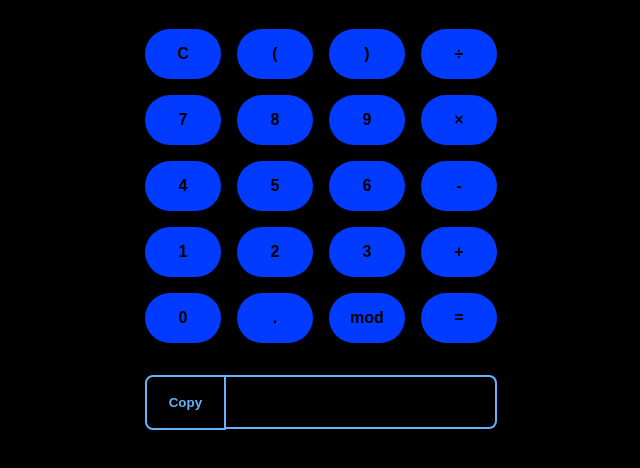
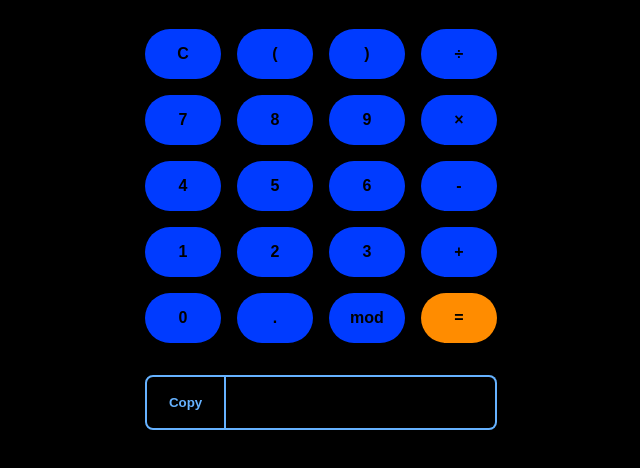
Before and after one commit to eduardomatos7/calc.js, a plain HTML site: page index.html in a window 1280 px wide. Shown: the part 126-594 px from the top of the page, without its empty margins (319-959 px from the left). Drawn offline with Linux system fonts and the light colour scheme.

Commit message:
adjustments colores buttons

```diff
--- a/style.css
+++ b/style.css
@@ -14,6 +14,7 @@
     --font-color: #66b2ff;
     --primary-color: #003bff;
     --error-color: #ff0043;
+    --equal-color: darkorange;
   }
 
 
@@ -61,9 +62,9 @@
     border-radius: .5rem;
     color: var(--font-color);
     display: block;
-    font-size: 1rem;
+    font-size: 1.5rem;
     margin: 0 auto;
-    padding: 1rem;
+    padding: 0.7rem;
     text-align: end;
     width: 100%;
   }
@@ -82,9 +83,14 @@
     padding: 1rem;
   }
 
+  button#equal{
+    background-color: var(--equal-color);
+  }
+  button.operation{
+    background-color: var(--border-color);
+  }
   #keys button:hover {
-    filter: brightness(0.7);
-  }
+    filter: brightness(0.7);}
 
   #result {
     border-width: 2px 2px 2px 0;
```
